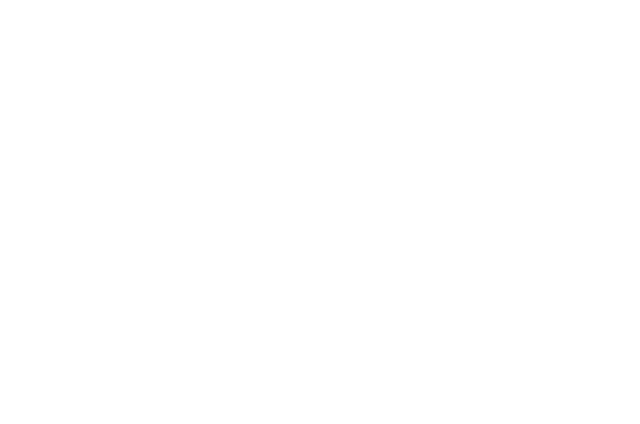
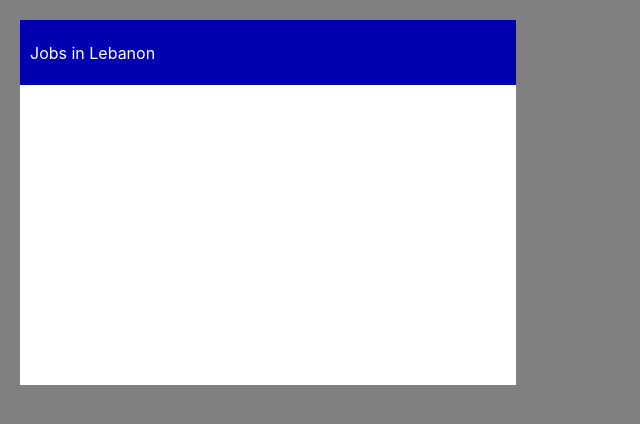
Before and after one commit to moenassar0/linkedin-clone, a React (Create React App) app in the folder frontend/: page /feed in a window 1280 px wide. Before the commit this address had no page. Shown: the top 424 px of the page, without its empty margins (0-640 px from the left). Built offline with nearby package versions, Linux system fonts and the light colour scheme.

Commit message:
frontend: fixed feed page routing and styling

```diff
--- a/frontend/src/App.css
+++ b/frontend/src/App.css
@@ -142,20 +142,25 @@
   width: 40%;
   display: flex;
   flex-direction: column;
-  height: 500px;
 }
 
 .jobs-feed-header{
   display: flex;
   width: 100%;
   height: 65px;
-  background-color: blue;
+  background-color: rgb(0, 0, 177);
   text-align: center;
+  color: white;
+  padding: 5px 10px;
+  align-items: center;
 }
 
 .jobs-card-container{
+  display: flex;
+  flex-direction: column;
   width: 100%;
-  height: 500px;
+  min-height: 300px;
+  max-height: 500px;
   overflow-y: scroll;
   background-color: white;
 }
--- a/frontend/src/App.js
+++ b/frontend/src/App.js
@@ -2,13 +2,8 @@
 import EditProfile from './Components/Popups/EditProfile';
 import Register from './Register';
 import Login from './Login';
-import {
-  BrowserRouter as Router,
-  Routes,
-  Route,
-  useRoutes,
-  BrowserRouter,
-} from "react-router-dom";
+import { Routes, Route } from "react-router-dom";
+import Feed from './Components/User/Feed';
 
 function App() {
   return (
@@ -19,6 +14,7 @@
         <Route path="/user" element={ <EditProfile /> }>
           <Route path="/user/profile" element={<EditProfile />}></Route>
         </Route>
+        <Route path="/feed" element={<Feed />}></Route>
       </Routes>
     </div>
   );
--- a/frontend/src/Components/User/Feed.js
+++ b/frontend/src/Components/User/Feed.js
@@ -6,54 +6,7 @@
                 <div className="jobs-feed-container">
                     <div className="jobs-feed-header">Jobs in Lebanon</div>
                     <div className="jobs-card-container">
-                        <div className="jobs-card">
-                            <div className="jobs-card-img">
-                                <img src="../../images/test.png" className="img-resize"></img>
-                            </div>
-                            <div className="jobs-card-info">
-                                Junior Web Developer
-                            </div>
-                        </div>
-                        <div className="jobs-card">
-                            <div className="jobs-card-img">
-                                <img src="../../images/test.png" className="img-resize"></img>
-                            </div>
-                            <div className="jobs-card-info">
-                                Junior Web Developer
-                            </div>
-                        </div>
-                        <div className="jobs-card">
-                            <div className="jobs-card-img">
-                                <img src="../../images/test.png" className="img-resize"></img>
-                            </div>
-                            <div className="jobs-card-info">
-                                Junior Web Developer
-                            </div>
-                        </div>
-                        <div className="jobs-card">
-                            <div className="jobs-card-img">
-                                <img src="../../images/test.png" className="img-resize"></img>
-                            </div>
-                            <div className="jobs-card-info">
-                                Junior Web Developer
-                            </div>
-                        </div>
-                                                <div className="jobs-card">
-                            <div className="jobs-card-img">
-                                <img src="../../images/test.png" className="img-resize"></img>
-                            </div>
-                            <div className="jobs-card-info">
-                                Junior Web Developer
-                            </div>
-                        </div>
-                        <div className="jobs-card">
-                            <div className="jobs-card-img">
-                                <img src="../../images/test.png" className="img-resize"></img>
-                            </div>
-                            <div className="jobs-card-info">
-                                Junior Web Developer
-                            </div>
-                        </div>
+
                     </div>
                 </div>
             </div>
```
